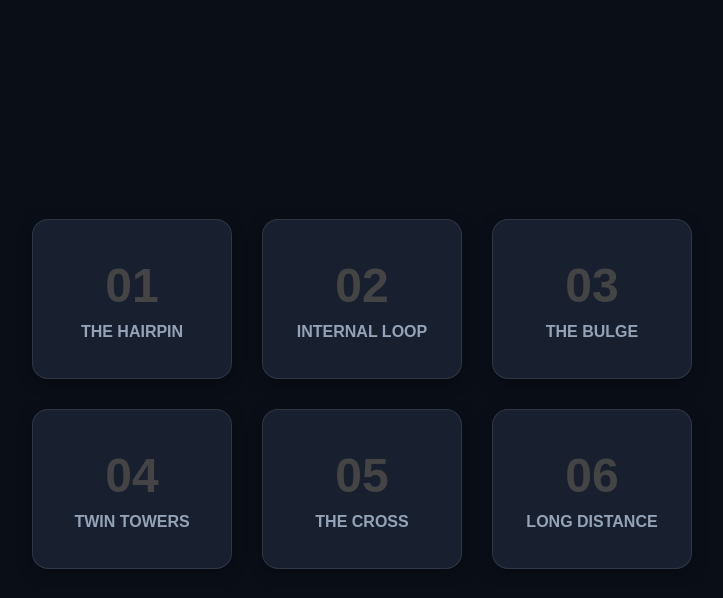
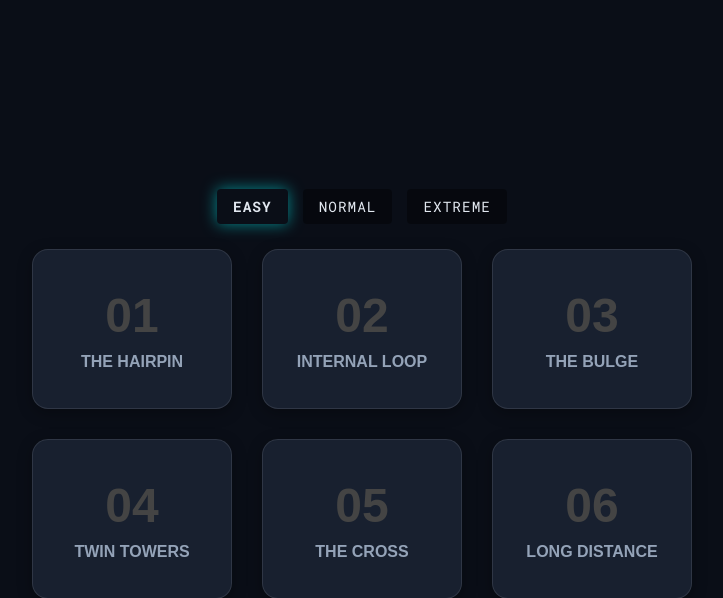
Before and after one commit to denski92/vienna_rna_folding_game, a Flask app: page / in a window 1280 px wide. Shown: the part 68-666 px from the top of the page, without its empty margins (278-1001 px from the left). Run offline with Flask 3, Linux system fonts and the light colour scheme.

Commit message:
added difficulty selection, easy, normal, extreme

```diff
--- a/app.py
+++ b/app.py
@@ -7,7 +7,10 @@ app = Flask(__name__)
 
 def calculate_metrics(sequence, target_structure):
     """Computes MFE structure and compares to target."""
-    current_structure, mfe = RNA.fold(sequence)
+    md_no_dangles = RNA.md()
+    md_no_dangles.dangles = 0
+    fc = RNA.fold_compound(sequence, md_no_dangles)
+    current_structure, mfe = fc.mfe()
     distance = RNA.bp_distance(current_structure, target_structure)
 
     return {
--- a/static/css/style.css
+++ b/static/css/style.css
@@ -432,6 +432,41 @@ body {
     -moz-user-select: none;
 }
 
+/* Difficulty Selector */
+.difficulty-selector {
+    display: flex;
+    justify-content: center;
+    gap: 15px;
+    margin-bottom: 25px;
+}
+
+.diff-btn {
+    background: rgba(0, 0, 0, 0.4);
+    border: 1px solid var(--primary-accent);
+    color: var(--text-color);
+    padding: 8px 16px;
+    font-family: 'Roboto Mono', monospace;
+    cursor: pointer;
+    transition: all 0.2s ease;
+    border-radius: 4px;
+    text-transform: uppercase;
+    font-size: 0.9rem;
+    letter-spacing: 1px;
+}
+
+.diff-btn:hover {
+    background: rgba(0, 255, 255, 0.1);
+    box-shadow: 0 0 10px rgba(0, 255, 255, 0.3);
+}
+
+.diff-btn.active {
+    background: var(--primary-accent);
+    color: var(--bg-color);
+    box-shadow: 0 0 15px rgba(0, 255, 255, 0.5);
+    font-weight: bold;
+}
+
+
 /* Override for LABEL nodes (5, 10...): Invisible Circle */
 circle[node_type="label"] {
     fill: transparent;
--- a/static/js/game.js
+++ b/static/js/game.js
@@ -61,6 +61,20 @@ let selectedNodeIndex = -1;
 let mutationHistory = []; // Stack for undo functionality
 let currentDifficulty = "EASY";
 
+function setDifficulty(diff) {
+    currentDifficulty = diff;
+
+    // Update UI
+    const buttons = document.querySelectorAll('.diff-btn');
+    buttons.forEach(btn => {
+        if (btn.innerText.toUpperCase() === diff) {
+            btn.classList.add('active');
+        } else {
+            btn.classList.remove('active');
+        }
+    });
+}
+
 /**
  * Helper to mutate a sequence n times randomly.
  */
@@ -106,13 +120,13 @@ function startLevel(lvlIndex) {
     if (!lvl) return;
 
     // 1. Set State
+    // 1. Set State
     // Apply difficulty logic
-    if (currentDifficulty === "EASY") {
-        // Mutate startSeq 3 times
-        currentSequence = mutateSequence(lvl.startSeq, 3);
-    } else {
-        currentSequence = lvl.startSeq;
-    }
+    let mutationCount = 3;
+    if (currentDifficulty === 'NORMAL') mutationCount = 5;
+    if (currentDifficulty === 'EXTREME') mutationCount = 10;
+
+    currentSequence = mutateSequence(lvl.startSeq, mutationCount);
 
     targetStructure = lvl.target;
 
--- a/templates/index.html
+++ b/templates/index.html
@@ -65,6 +65,11 @@
 
         <section id="level-menu" class="level-menu">
             <h2>Select Mission</h2>
+            <div class="difficulty-selector">
+                <button class="diff-btn active" onclick="setDifficulty('EASY')">Easy</button>
+                <button class="diff-btn" onclick="setDifficulty('NORMAL')">Normal</button>
+                <button class="diff-btn" onclick="setDifficulty('EXTREME')">Extreme</button>
+            </div>
             <div class="level-grid">
                 <button class="level-card" onclick="startLevel(0)">
                     <span class="lvl-num">01</span>
```
